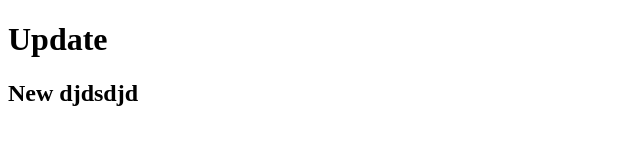
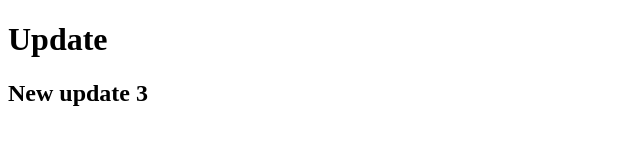
Before and after one commit to pandatrash/demoGitBao, a plain HTML site: page index.html in a window 1280 px wide. Shown: the full height of the page, 0-640 px from the left. Drawn offline with Linux system fonts and the light colour scheme.

Commit message:
moi ne 3

```diff
--- a/index.html
+++ b/index.html
@@ -7,6 +7,6 @@
 </head>
 <body>
     <h1>Update</h1>
-    <h2>New djdsdjd</h2>
+    <h2>New update 3</h2>
 </body>
 </html>
```
